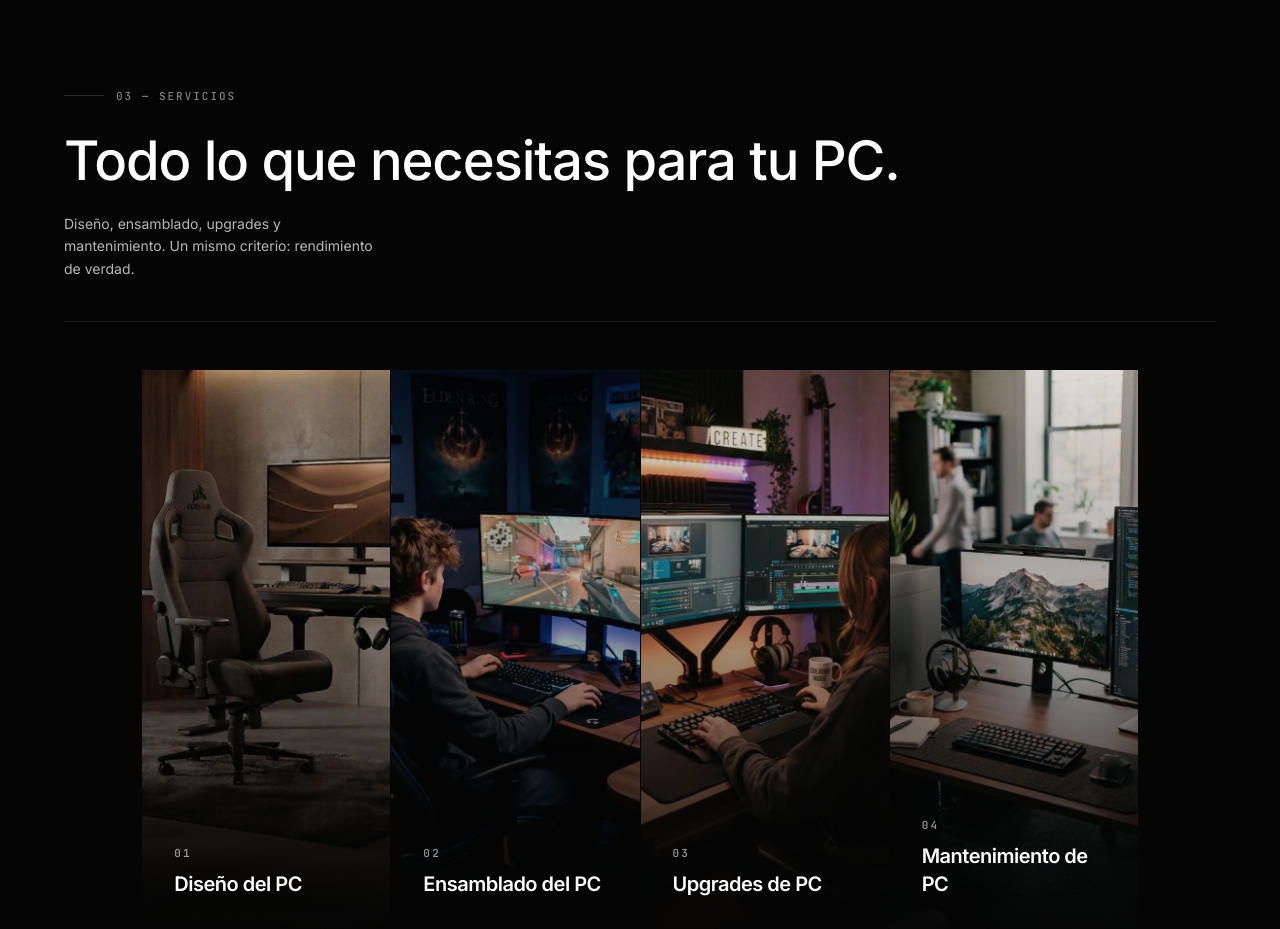
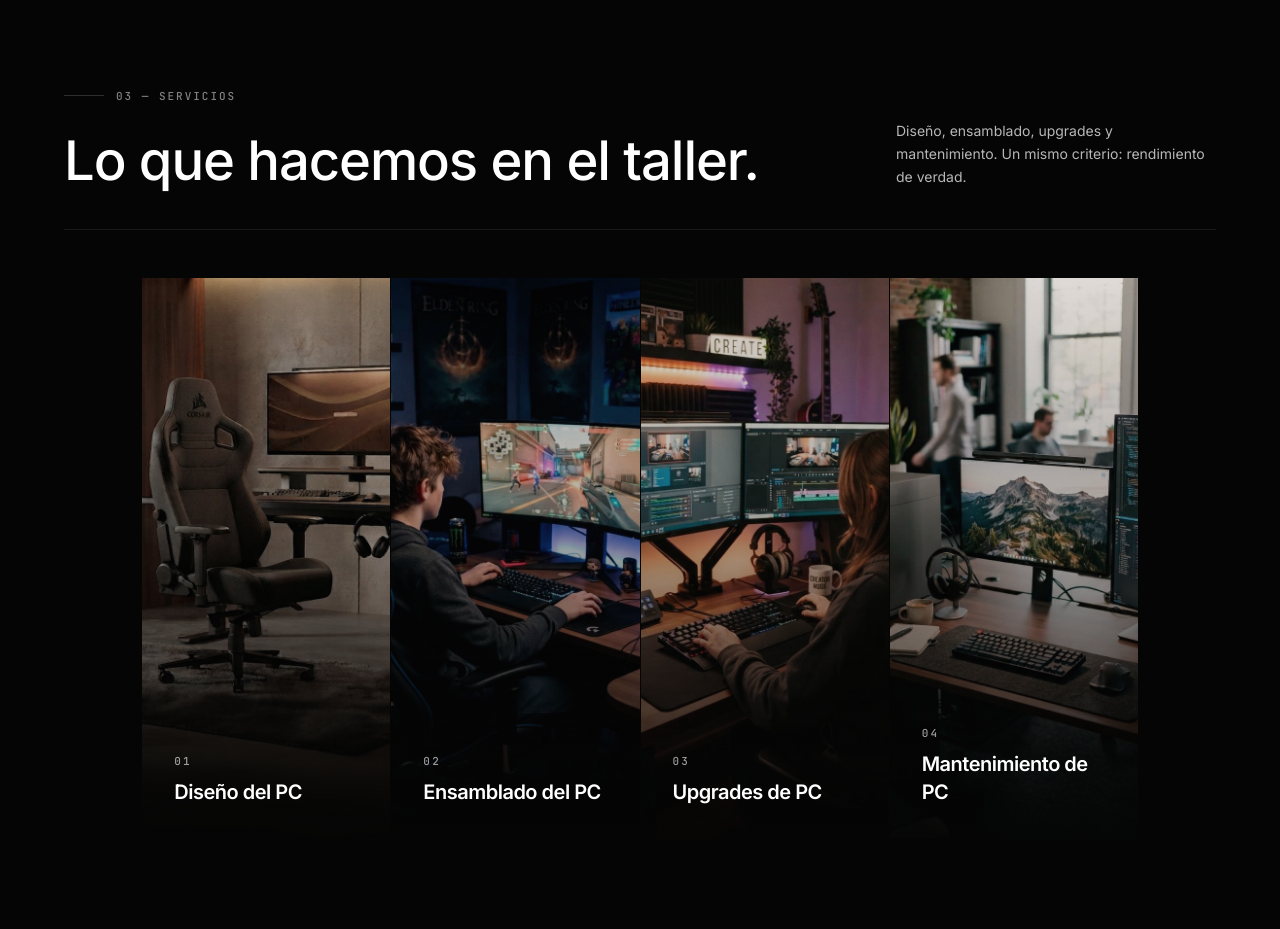
Before and after one commit to Nearcinho/pc-lab, a Next.js app: page / in a window 1280 px wide. Shown: the part 3040-3969 px from the top of the page. Built offline with nearby package versions, Linux system fonts and the light colour scheme.

Commit message:
Home: titulo seccion Servicios - Lo que hacemos en el taller

```diff
--- a/src/components/home/services.tsx
+++ b/src/components/home/services.tsx
@@ -28,7 +28,7 @@ export function Services() {
               transition={{ duration: 0.9, ease: [0.16, 1, 0.3, 1], delay: 0.08 }}
               className="mt-7 font-display text-4xl font-medium leading-[1.04] tracking-[-0.02em] sm:text-5xl lg:text-[3.4rem]"
             >
-              Todo lo que necesitas para tu PC.
+              Lo que hacemos en el taller.
             </motion.h2>
           </div>
           <motion.p
```
